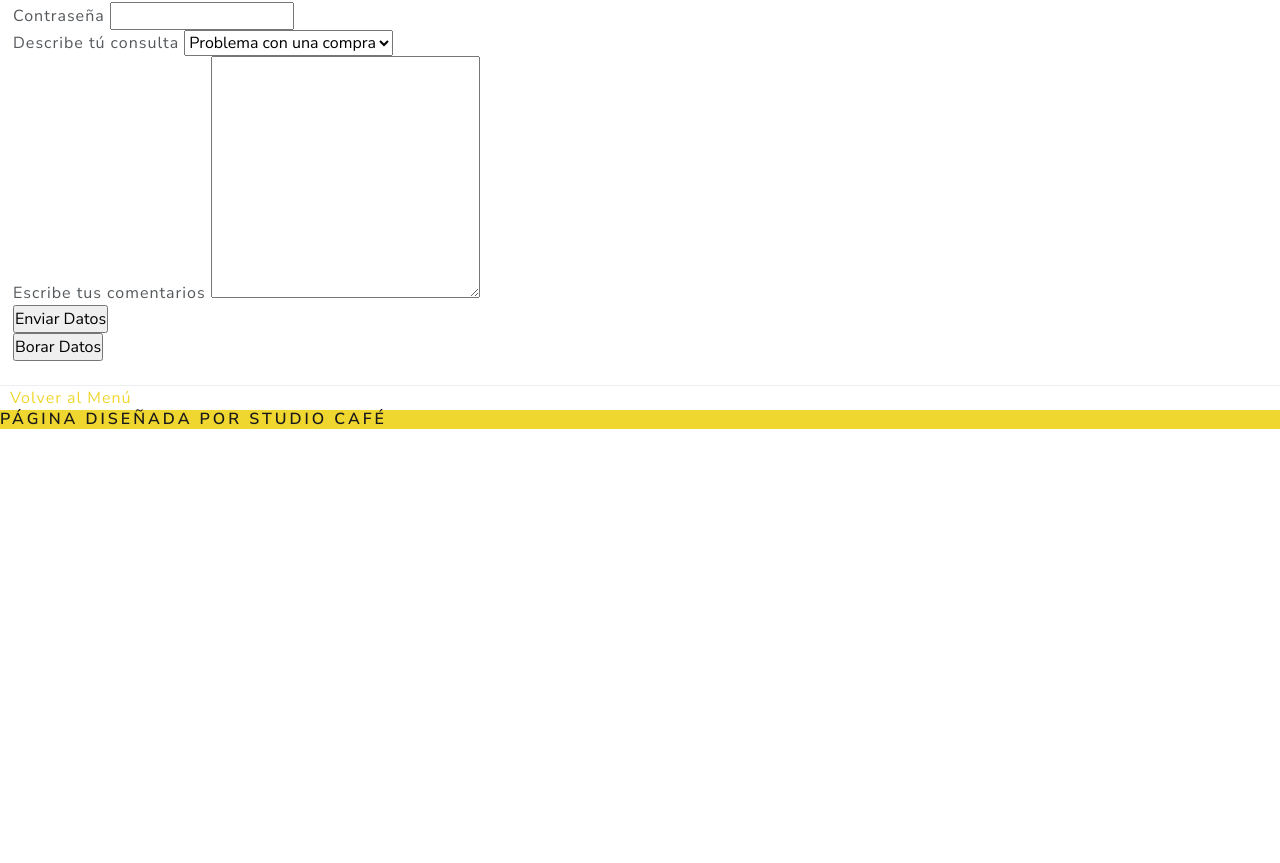
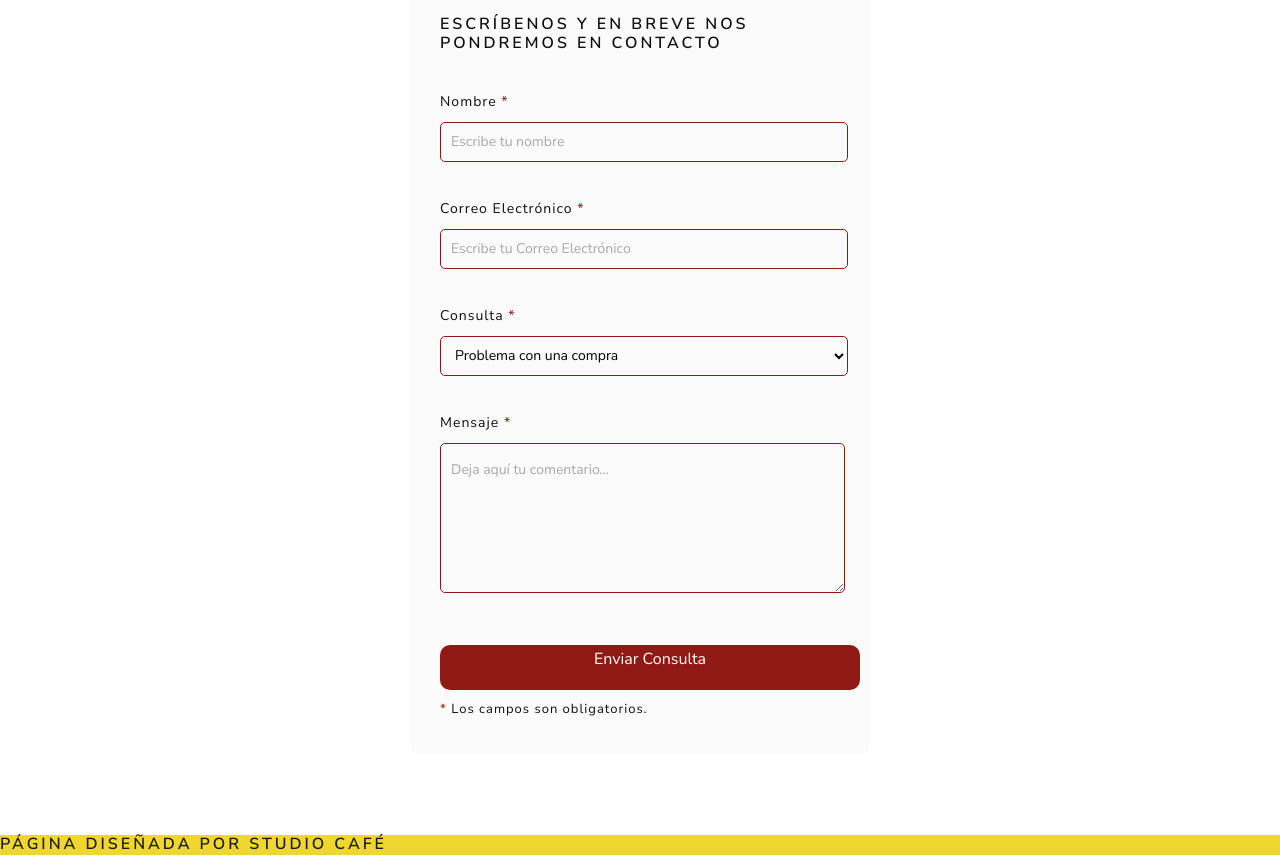
Before and after one commit to Rumblemblem/pruebatarea, a plain HTML site: page contacto.html in a window 1280 px wide. Shown: the part 361-1224 px from the top of the page. Before the commit the page ends 800 px from the top, so only its background shows below. Drawn offline with Linux system fonts and the light colour scheme.

Commit message:
modificando contacto crear cuenta e ingreso

```diff
--- a/contacto.html
+++ b/contacto.html
@@ -61,55 +61,46 @@
           </nav>
     </header>
     <section>
-        <h2 id="Formularios">Formularios</h2>
-            <meta name="description" content="formulario de contacto para comunicarse con crimenes sin resolver">
-            <fieldset><legend class="container">Formulario de Contacto</legend>
-            <form action="#" class="row">
-                <div class="col-12 p-4 border bg-light">
-                    <div>
-                        <label for="Nombre">Nombre</label>
-                        <input type="text" name="Nombre" placeholder="Introduce tú nombre" id="">
-                    </div>
-                    <div>
-                        <label for="Apellido">Apellido</label>
-                        <input type="text" name="Apellido" placeholder="Introduce tú apellido" id="">
-                    </div>
-                    <div>
-                        <label for="email">Correo Electrónico</label>
-                        <input type="email" name="Introduce tú correo electrónico" required>
-                    </div>
-                    <div>
-                        <label for="Genero">Género</label>
-                        <input type="radio" name="genero" value="Mujer">Mujer
-                        <input type="radio" name="genero" value="Hombre">Hombre
-                        <input type="radio" name="genero" value="Otre">Otre
-                    </div>
-                    <div>
-                        <label for="password">Contraseña</label>
-                        <input type="password" name="password" minlength="6" maxlength="12" id="">
-                    </div>
-                    <div>
-                        <label for="Consulta">Describe tú consulta</label>
-                        <select name="Consulta" id="">
+      <div class="contact_form">
+        <div class="formulario">
+          <h1 class="formulario__huno">Formulario de contacto</h1>
+            <h3 class="formulario__htres">Escríbenos y en breve nos pondremos en contacto</h3>
+              <form action="submeter-formulario.php" method="post">
+                    <p class="formulario__parrafo">
+                      <label for="nombre" class="colocar_nombre">Nombre
+                        <span class="obligatorio">*</span>
+                      </label>
+                        <input type="text" name="introducir_nombre" id="nombre" required="obligatorio" placeholder="Escribe tu nombre">
+                    </p>
+                    <p class="formulario__parrafo">
+                      <label for="email" class="colocar_email">Correo Electrónico
+                        <span class="obligatorio">*</span>
+                      </label>
+                        <input type="email" name="introducir_email" id="email" required="obligatorio" placeholder="Escribe tu Correo Electrónico">
+                    </p>
+                    <p class="formulario__parrafo">
+                      <label for="asunto" class="colocar_asunto">Consulta
+                        <span class="obligatorio">*</span>
+                      </label>
+                      <select class="formulario__desplegable" name="Consulta" id="">
                         <option value="Problema con una compra">Problema con una compra</option>
                         <option value="¿Cómo compro?">¿Cómo compro?</option>
                         <option value="Recomendaciones">Recomendaciones</option>
                       </select>
-                    </div>
-                    <div>
-                        <label for="comentarios">Escribe tus comentarios</label>
-                        <textarea name="comentarios" id="" cols="30" rows="10"></textarea>
-                    </div>
-                    <div>
-                        <input type="Submit" value="Enviar Datos">
-                    </div>
-                    <div>
-                        <input type="reset" value="Borar Datos">
+                    </p>
+                    <p class="formulario__parrafo">
+                      <label for="mensaje" class="colocar_mensaje">Mensaje
+                        <span class="obligatorio">*</span>
+                      </label>
+                                        <textarea name="introducir_mensaje" class="texto_mensaje" id="mensaje" required="obligatorio" placeholder="Deja aquí tu comentario..."></textarea>
+                                    </p>
+                    <button type="submit" name="enviar_formulario" id="enviar"><p>Enviar Consulta</p></button>
+                    <p class="formulario__aviso">
+                      <span class="obligatorio"> * </span>Los campos son obligatorios.
+                    </p>
+              </form>
         </div>
       </div>
-            </form>
-            </fieldset>
-            <a href="#Menu" class="menu">Volver al Menú</a>
     </section>
     <footer id="footer" class="footer__element">
         <h5>Página diseñada por Studio Café</h5>
--- a/scss/estilo.scss
+++ b/scss/estilo.scss
@@ -46,22 +46,18 @@ $tamano:100px;
     z-index: 1;
 }
 .content-input-field button.btn {
-    background: #901913;
-    border: none;
-    color: #fff;
-    padding: 15px 15px;
-    text-transform: uppercase;
-    font-size: 16px;
-    width: 100%;
+    height: 45px;
+    padding-left: 5px;
+    padding-right: 5px;
+    margin-bottom: 10px;
     margin-top: 10px;
-    letter-spacing: 2px;
+    text-transform: center;
+    background-color: #901913;
+    border-color: #901913;
+    border-style: solid;
+    border-radius: 10px;
+    width: 420px;
     cursor: pointer;
-    transition: 0.5s all;
-    -webkit-transition: 0.5s all;
-    -moz-transition: 0.5s all;
-    -o-transition: 0.5s all;
-    -ms-transition: 0.5s all;
-    border-radius: 0px;
 }
 .content-bottom li:nth-child(2) a,
 label.switch {
@@ -83,18 +79,16 @@ label.switch {
     display: inline-block;
 }
 .content-input-field input {
-    font-size: 16px;
-    font-weight: 300;
-    color: #888;
-    letter-spacing: 1px;
-    border: none;
-    box-sizing: border-box;
-    width: 100%;
-    outline: none;
-    background: rgba(0, 123, 255, 0.06);
+    background-color: #fbfbfb;
+    width: 408px;
+    height: 40px;
+    border-radius: 5px;
+    border-style: solid;
+    border-width: 1px;
+    border-color: #901913;
+    margin-top: 10px;
+    padding-left: 10px;
     margin-bottom: 20px;
-    padding: 15px 20px;
-    border-radius: 0px;
 }
 header a.btn span {
     color: #fff;
@@ -301,7 +295,6 @@ h3.title-wthree-single {
 }
 
 .subscribe-sec input {
-
     padding: 0.85em 1em;
     color: #495057;
     border-radius: 0.25rem;
@@ -412,7 +405,7 @@ h3.title-wthree-single {
     line-height: 32px;
     background: transparent;
     margin-right: 4px;
-    color: #ea4335;
+    color: #901913;
     transition: 0.5s all;
     -webkit-transition: 0.5s all;
     -moz-transition: 0.5s all;
@@ -424,10 +417,118 @@ h3.title-wthree-single {
     height: 32px;
     width: 32px;
     line-height: 32px;
-    background: #ea4335;
+    background: #901913;
     color: #FFFFFF;
 }
 
 .cpy-right a {
     color: #888;
 }
+
+/*--/Formulario--*/
+.contact_form{
+    width: 460px;
+    height: auto;
+    margin: 80px auto;
+    border-radius: 10px;
+    padding-top: 30px;
+    padding-bottom: 20px;
+    background-color: #fbfbfb;
+    padding-left: 30px;
+  }
+.contact_form input{
+    background-color: #fbfbfb;
+    width: 408px;
+    height: 40px;
+    border-radius: 5px;
+    border-style: solid;
+    border-width: 1px;
+    border-color: #901913;
+    margin-top: 10px;
+    padding-left: 10px;
+    margin-bottom: 20px;
+  }
+  .texto_mensaje{
+    background-color: #fbfbfb;
+    width: 405px;
+    height: 150px;
+    border-radius: 5px;
+    border-style: solid;
+    border-width: 1px;
+    border-color: #901913;
+    margin-top: 10px;
+    padding-left: 10px;
+    margin-bottom: 20px;
+    padding-top: 15px;
+  }
+.contact_form button{
+    height: 45px;
+    padding-left: 5px;
+    padding-right: 5px;
+    margin-bottom: 10px;
+    margin-top: 10px;
+    text-transform: center;
+    background-color: #901913;
+    border-color: #901913;
+    border-style: solid;
+    border-radius: 10px;
+    width: 420px;
+    cursor: pointer;
+  }
+  button p{
+    color: #fff;
+  }
+  span{
+    color: #901913;
+  }
+  .formulario__aviso{
+    font-size: 13px;
+    color: #0e0e0e;
+  }
+  .formulario__huno{
+    font-size: 39px;
+    text-align: letf;
+    padding-bottom: 20px;
+    color: #901913;
+  }
+  .formulario__htres{
+    font-size: 16px;
+    padding-bottom: 30px;
+    color: #0e0e0e;
+  }
+  .formulario__parrafo{
+    font-size: 14px;
+    color: #0e0e0e;
+    display: block;
+    float: center;
+  }
+  .formulario__desplegable {
+    background-color: #fbfbfb;
+    width: 408px;
+    height: 40px;
+    border-radius: 5px;
+    border-style: solid;
+    border-width: 1px;
+    border-color: #901913;
+    margin-top: 10px;
+    padding-left: 10px;
+    margin-bottom: 20px;
+  }
+  .formulario__desplegable input:focus{
+    outline:0;
+    border: 1px solid #F0D730;
+  }
+  ::-webkit-input-placeholder {
+   color: #a8a8a8;
+  }
+  ::-webkit-textarea-placeholder {
+   color: #a8a8a8;
+  }
+  .formulario input:focus{
+    outline:0;
+    border: 1px solid #F0D730;
+  }
+  .formulario textarea:focus{
+    outline:0;
+    border: 1px solid #F0D730;
+  }
```
Also changed, not shown: css/estilo.css. Lines whose indentation alone changed are shown as unchanged.
